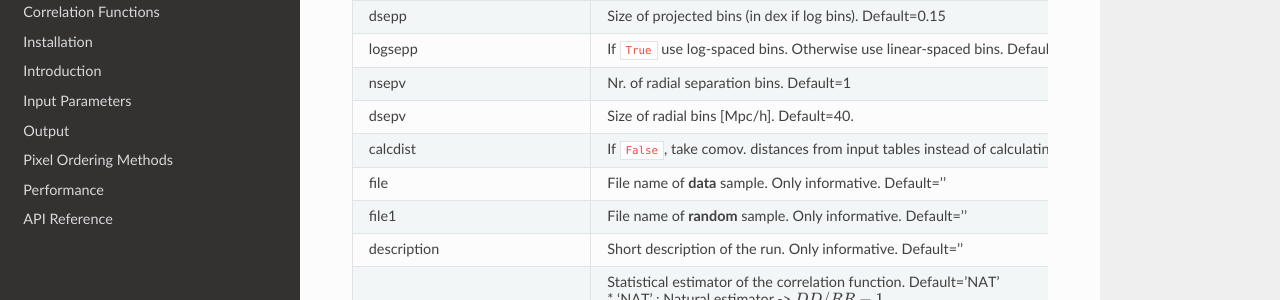
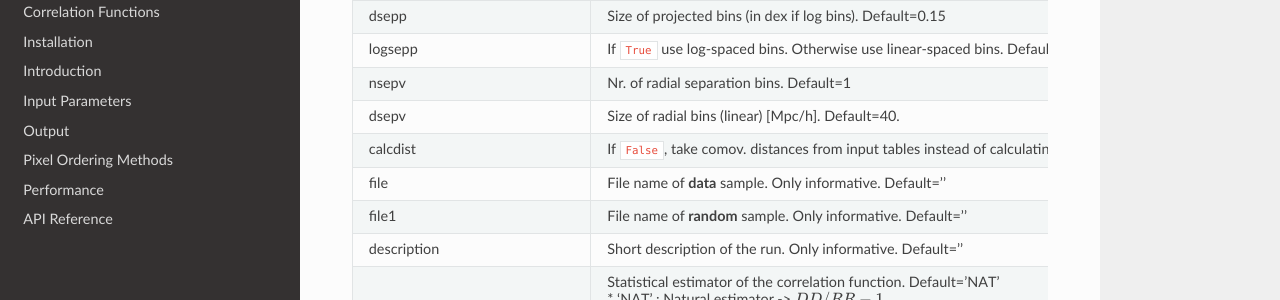
Before and after one commit to lincc-frameworks-mask-incubator/gundam, a Sphinx documentation site: the page built from docs/indic-pro.rst, in a window 1280 px wide and 1400 px high, scrolled down 707 px. Shown: the part 151-451 px from the top of the window. Built offline with Sphinx 7.4.7 and the Read the Docs theme 2.0.0, drawn with Linux system fonts in a browser that asks for light colours; some of the changed text lies outside the part shown.

Commit message:
update to v0.8

```diff
--- a/docs/indic-pro.rst
+++ b/docs/indic-pro.rst
@@ -62,7 +62,7 @@ code, plus some useful runtime information during output (see :ref:`outaddrt`)
 +-------------+-------------------------------------------------------------------+
 | nsepv       | Nr. of radial separation bins. Default=1                          |
 +-------------+-------------------------------------------------------------------+
-| dsepv       | Size of radial bins [Mpc/h]. Default=40.                          |
+| dsepv       | Size of radial bins (linear) [Mpc/h]. Default=40.                 |
 +-------------+-------------------------------------------------------------------+
 | calcdist    | If ``False``, take comov. distances from input tables             |
 |             | instead of calculating them. Default=True                         |
@@ -155,7 +155,7 @@ code, plus some useful runtime information during output (see :ref:`outaddrt`)
 +-------------+-------------------------------------------------------------------+
 | nsepv       | Nr. of radial separation bins. Default=1                          |
 +-------------+-------------------------------------------------------------------+
-| dsepv       | Size of radial bins [Mpc/h]. Default=40.                          |
+| dsepv       | Size of radial bins (linear) [Mpc/h]. Default=40.                 |
 +-------------+-------------------------------------------------------------------+
 | calcdist    | If ``False``, take comov. distances from input tables             |
 |             | instead of calculating them. Default=True                         |
@@ -251,7 +251,7 @@ code, plus some useful runtime information during output (see :ref:`outaddrt`)
 +-------------+-------------------------------------------------------------------+
 | nsepv       | Nr. of radial separation bins. Default=1                          |
 +-------------+-------------------------------------------------------------------+
-| dsepv       | Size of radial bins [Mpc/h]. Default=40.                          |
+| dsepv       | Size of radial bins (linear) [Mpc/h]. Default=40.                 |
 +-------------+-------------------------------------------------------------------+
 | calcdist    | If ``False``, take comov. distances from input tables             |
 |             | instead of calculating them. Default=True                         |
@@ -331,7 +331,7 @@ code, plus some useful runtime information during output (see :ref:`outaddrt`)
 +-------------+-------------------------------------------------------------------+
 | nsepv       | Nr. of radial separation bins. Default=1                          |
 +-------------+-------------------------------------------------------------------+
-| dsepv       | Size of radial bins [Mpc/h]. Default=40.                          |
+| dsepv       | Size of radial bins (linear) [Mpc/h]. Default=40.                 |
 +-------------+-------------------------------------------------------------------+
 | calcdist    | If ``False``, take comov. distances from input tables             |
 |             | instead of calculating them. Default=True                         |
```
Also changed, not shown: README.md (+1 -1 lines).
